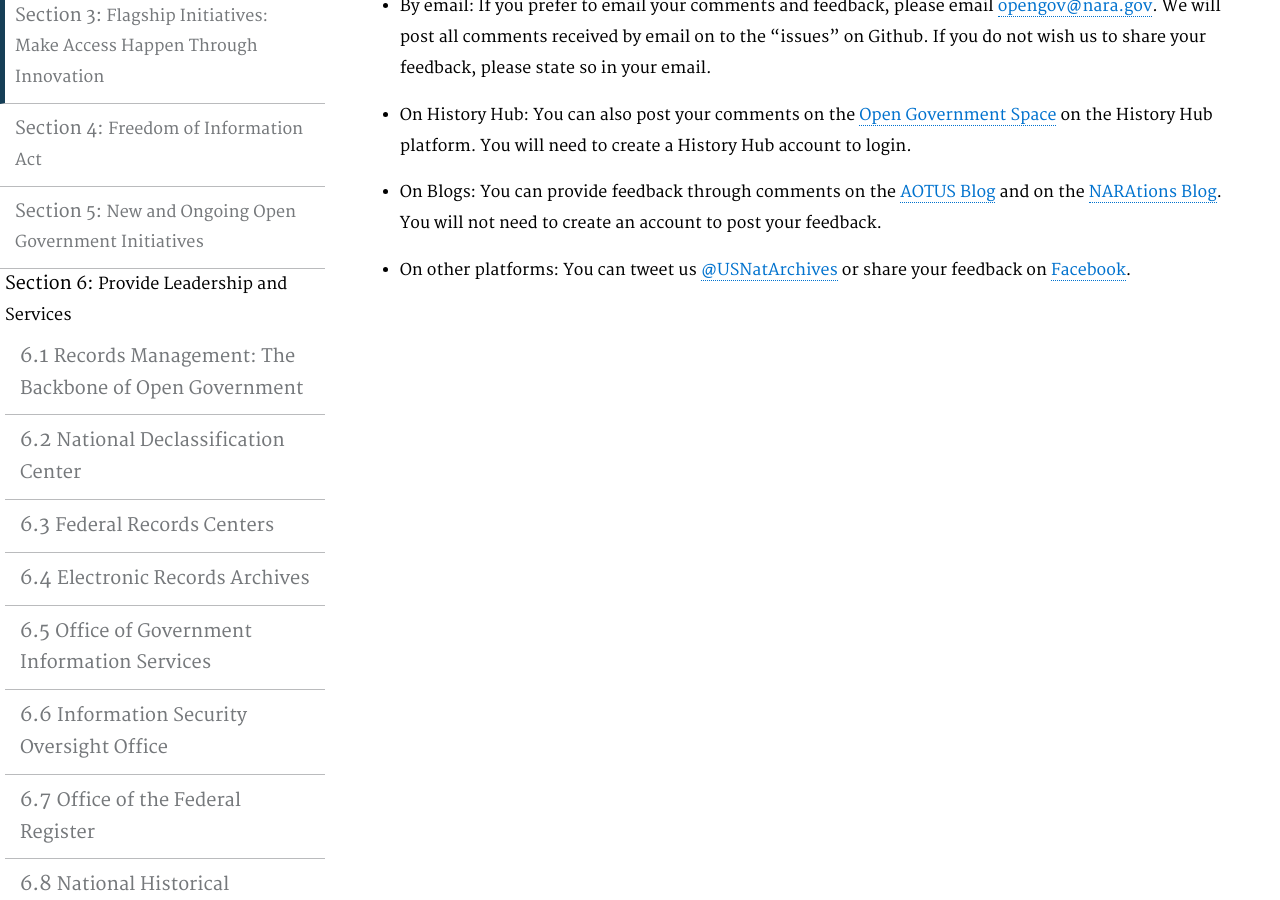
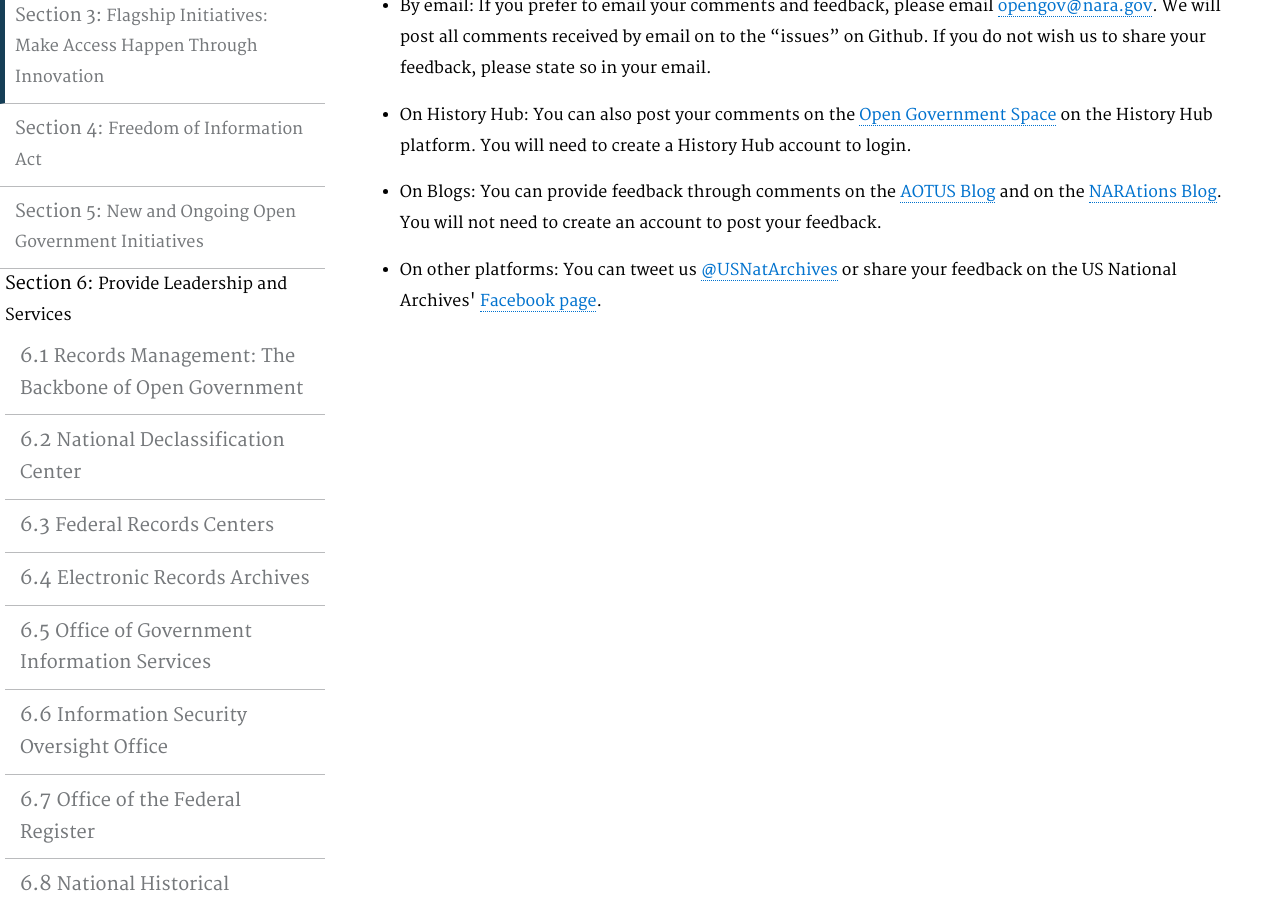
Before and after one commit to usnationalarchives/opengovplan, a Jekyll site: the page built from pages/index.md, in a window 1280 px wide and 900 px high, scrolled down 756 px. Built offline with Jekyll 4.4.1, drawn with Linux system fonts in a browser that asks for light colours.

Commit message:
update home.md
updated Facebook language.

```diff
--- a/pages/index.md
+++ b/pages/index.md
@@ -32,6 +32,6 @@ description: ""
   <p dir="ltr">On Blogs: You can provide feedback through comments on the <a href="https://aotus.blogs.archives.gov/" target="_blank">AOTUS Blog</a> and on the <a href="https://narations.blogs.archives.gov/" target="_blank">NARAtions Blog</a>. You will not need to create an account to post your feedback.</p>
   </li>
   <li dir="ltr">
-  <p dir="ltr">On other platforms: You can tweet us <a href="https://twitter.com/usnatarchives" target="_blank">@USNatArchives</a> or share your feedback on <a href="https://www.facebook.com/usnationalarchives/" target="_blank">Facebook</a>.</p>
+  <p dir="ltr">On other platforms: You can tweet us <a href="https://twitter.com/usnatarchives" target="_blank">@USNatArchives</a> or share your feedback on the US National Archives' <a href="https://www.facebook.com/usnationalarchives/" target="_blank">Facebook page</a>.</p>
   </li>
 </ul>
```
